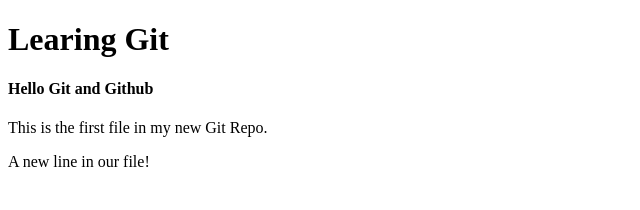
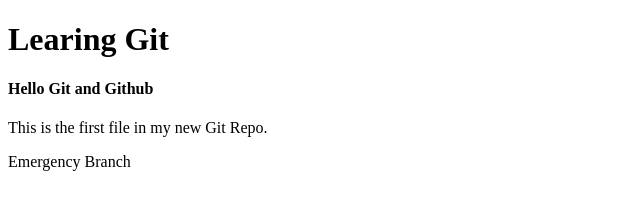
Before and after one commit to heinhtet22/heinhtet22.github.io, a plain HTML site: page index.html in a window 1280 px wide. Shown: the full height of the page, 0-640 px from the left. Drawn offline with Linux system fonts and the light colour scheme.

Commit message:
delete branch

```diff
--- a/index.html
+++ b/index.html
@@ -10,7 +10,6 @@
     <h1>Learing Git</h1>
     <h4>Hello Git and Github</h4>
     <p>This is the first file in my new Git Repo.</p>
-    <p>A new line in our file!</p>
-    <div><img src="../app.jpg" alt="" /></div>
+    <p>Emergency Branch</p>
   </body>
 </html>
```
